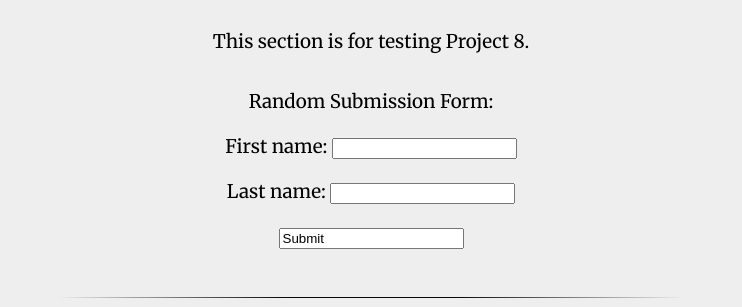
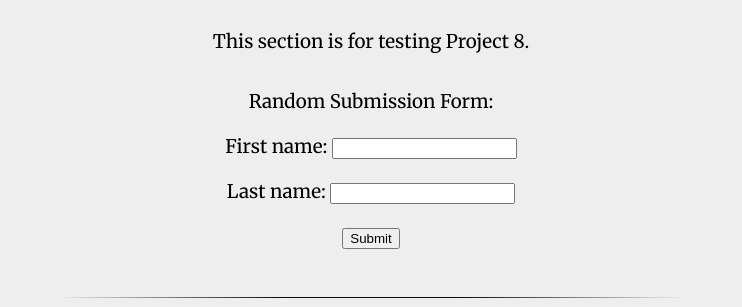
Before and after one commit to dylu/accessdemo, a plain HTML site: page index.html in a window 1280 px wide. Shown: the part 493-800 px from the top of the page, without its empty margins (269-1011 px from the left). Drawn offline with Linux system fonts and the light colour scheme.

Commit message:
fix submission button

```diff
--- a/index.html
+++ b/index.html
@@ -67,7 +67,7 @@
 					  Last name:
 					  <input type="text" id="first_name_input_field" name="last name" value="">
 					  <br>
-					  <input id="submit_button" type="submit button" value="Submit">
+					  <input id="submit_button" type="submit" value="Submit">
 					</form>
 				</div>
 			</section> <hr>
```
